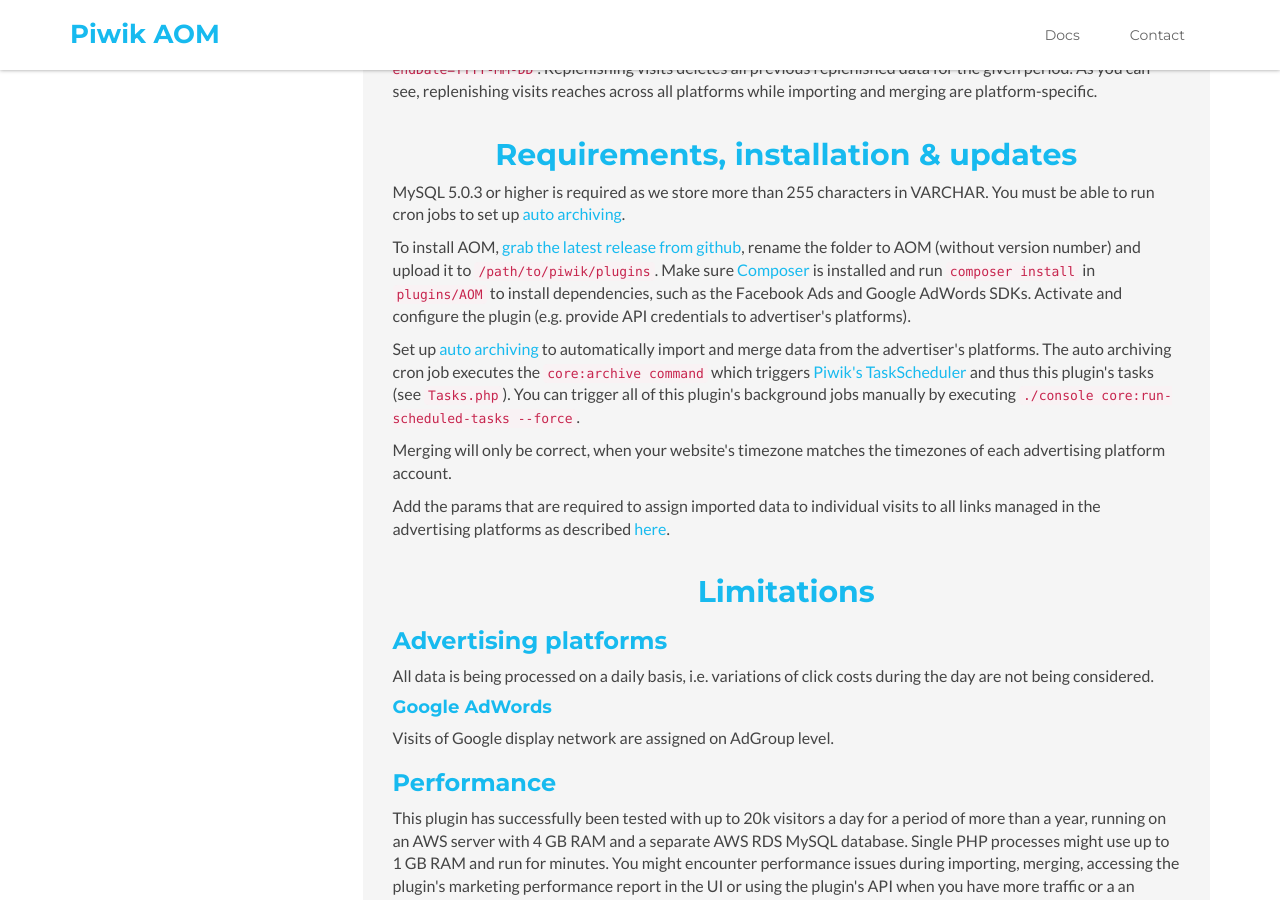
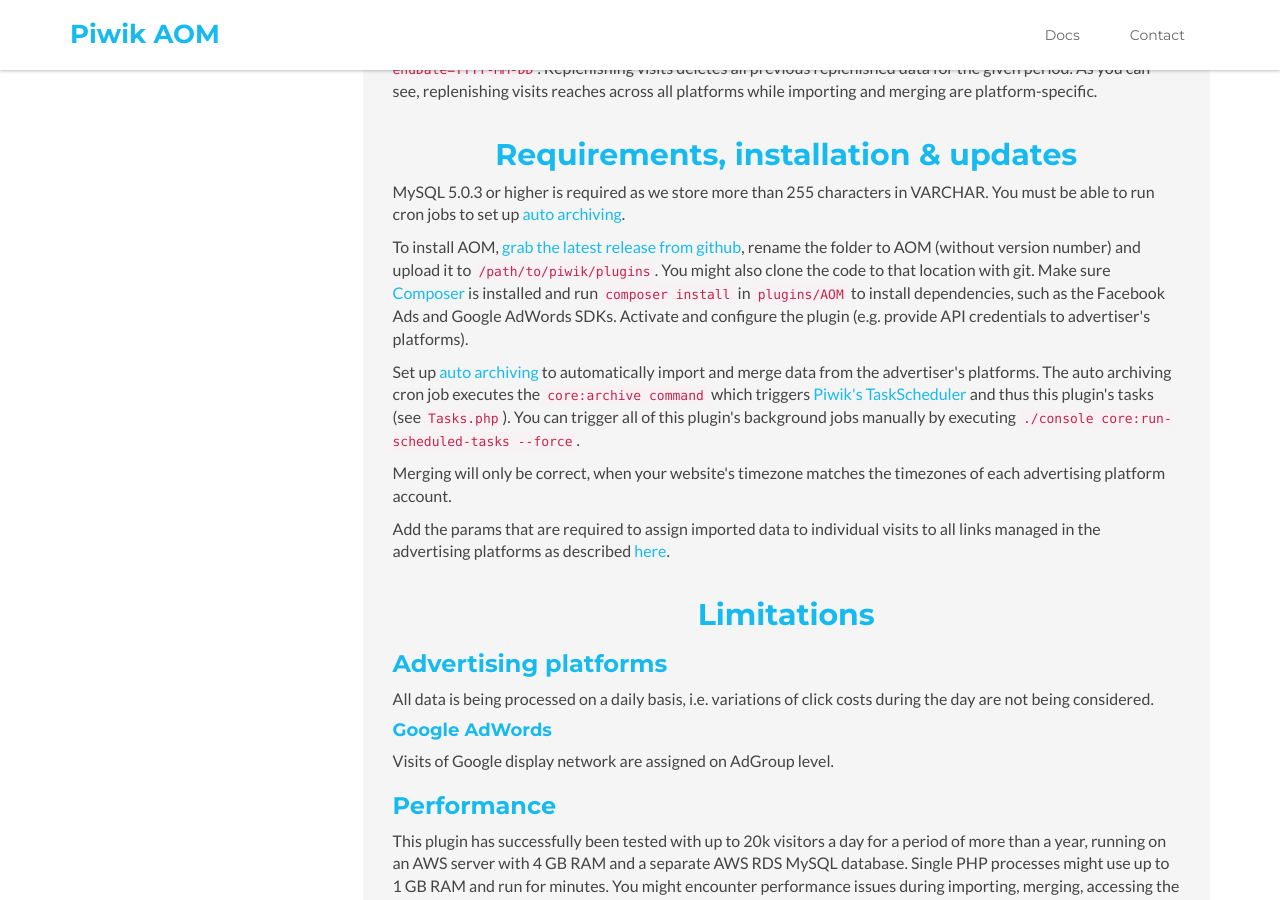
Before and after one commit to finanzcheck/AOM, a Jekyll site: the page built from docs.html, in a window 1280 px wide and 900 px high, scrolled down 1271 px. Built offline with Jekyll 4.4.1, drawn with Linux system fonts in a browser that asks for light colours; comment, search, counter and statistics services are not loaded.

Commit message:
Mention git as an alternative installation possibility

```diff
--- a/docs.html
+++ b/docs.html
@@ -69,9 +69,10 @@ title: Piwik AOM Plugin Documentation
 
 <p>To install AOM, <a href="https://github.com/advanced-online-marketing/AOM/releases">grab the latest release from
     github</a>, rename the folder to AOM (without version number) and upload it to <code>/path/to/piwik/plugins</code>.
-    Make sure <a href="https://getcomposer.org/">Composer</a> is installed and run <code>composer install</code> in
-    <code>plugins/AOM</code> to install dependencies, such as the Facebook Ads and Google AdWords SDKs. Activate and
-    configure the plugin (e.g. provide API credentials to advertiser's platforms).</p>
+    You might also clone the code to that location with git. Make sure <a href="https://getcomposer.org/">Composer</a>
+    is installed and run <code>composer install</code> in <code>plugins/AOM</code> to install dependencies, such as the
+    Facebook Ads and Google AdWords SDKs. Activate and configure the plugin (e.g. provide API credentials to
+    advertiser's platforms).</p>
 
 <p>Set up <a href="http://piwik.org/docs/setup-auto-archiving/">auto archiving</a> to automatically import and merge
     data from the advertiser's platforms. The auto archiving cron job executes the <code>core:archive command</code>
```
